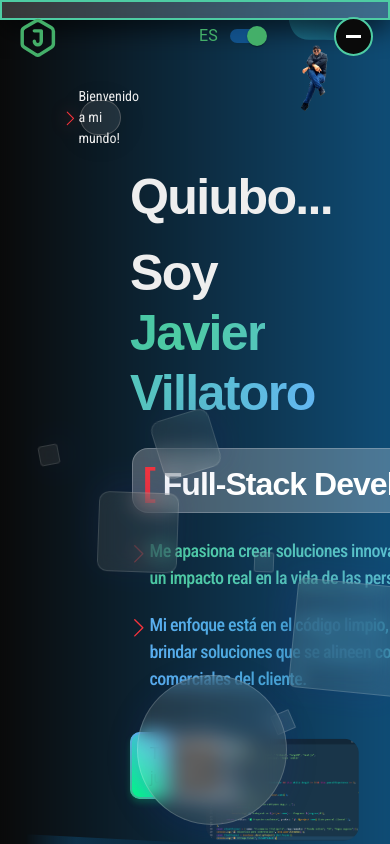
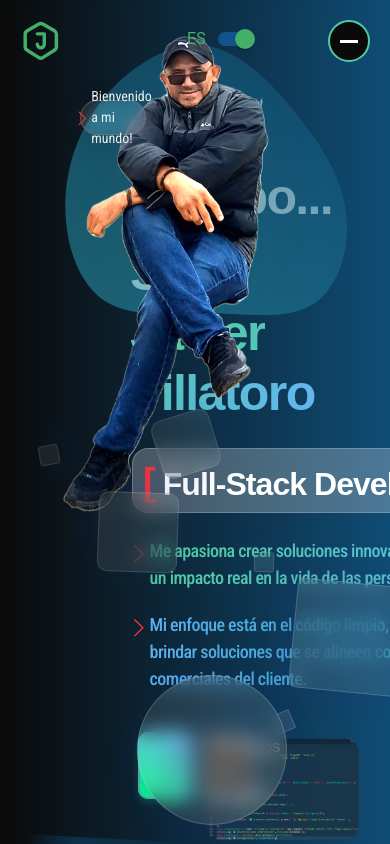
Before and after one commit to Javillat/portfolio, a React (Create React App) app in the folder frontend/: page / in a window 390 px wide. Shown: the top 844 px of the page. Built offline with nearby package versions, Linux system fonts and the light colour scheme; a web font is replaced by a local one.

Commit message:
chore: whoami picture position

```diff
--- a/frontend/src/App.css
+++ b/frontend/src/App.css
@@ -382,11 +382,11 @@ select,
   nav {
     display: flex;
     position: fixed;
-    top: 15px;
-    right: 15px;
+    top: 20px;
+    right: 20px;
     z-index: 10;
-    width: 10vw;
-    height: 10vw;
+    width: 5vh;
+    height: 5vh;
     justify-content: center !important;
     align-items: center;
     background-color: var(--primary-black);
@@ -418,7 +418,7 @@ select,
   .menu {
     display: none;
     position: fixed;
-    top: 60px;
+    top: 65px;
     right: 0;
     width: 100%;
     background-color: var(--primary-black);
@@ -446,25 +446,29 @@ select,
     color: var(--primary-black);
   }
 
-  /* .sticky {
-    display: none;
-  } */
+  .sticky {
+    border: none;
+    background: none;
+    box-shadow: none;
+    -webkit-backdrop-filter: none;
+    backdrop-filter: none;
+  }
 
   .logo-brand {
     display: flex;
     position: fixed;
-    top: 15px;
-    left: 15px;
+    top: 20px;
+    left: 20px;
     z-index: 10;
   }
 
   div #language {
     position: fixed;
-    top: 15px;
-    left: calc((100vw / 2) - 50px);
+    top: 20px;
+    left: calc((100vw / 2) - 60px);
     width: fit-content;
     height: max-content;
-    padding-right: 5px;
+    /* padding-right: 5px; */
   }
 
   /* Fin header */
@@ -484,8 +488,11 @@ select,
   .cursor__ball--small {
     display: none;
   }
+
   /* Fin cursor */
+  /* Inicio whoami */
 
+  /*Fin whoami */
   /* Inicio iconos laterales */
   aside {
     display: none;
@@ -500,7 +507,7 @@ select,
     width: 100%;
   }
 
-  .section-resume-perfil.whoami-superior {
+  .whoami-superior {
     display: flex;
     flex-direction: column;
     align-items: center;
@@ -510,7 +517,7 @@ select,
     margin: 0;
   }
 
-  .section-resume-perfil.whoami-superior.whoami-container {
+  .whoami-container {
     display: flex;
     flex-direction: column;
     align-items: stretch;
@@ -520,11 +527,23 @@ select,
     padding: 0;
   }
 
-  .section-resume-perfil.whoami-superior.whoami-container>* {
+  .whoami-container>* {
     width: 100%;
   }
 
-  .section-resume-perfil.whoami-superior.whoami-container.whoami-item.profile-picture {}
+  .whoami-item:nth-child(1).whoami-item.profile-picture {
+    position: absolute;
+    display: flex;
+    align-items: center;
+    justify-content: center;
+    text-align: center;
+    flex-direction: column;
+    width: 100%;
+    height: 60vh;
+    background-repeat: no-repeat;
+    background-size: cover;
+    background-position: center center;
+  }
 
 }
 
--- a/frontend/src/components/menu/Menu.jsx
+++ b/frontend/src/components/menu/Menu.jsx
@@ -30,7 +30,7 @@ export default function Menu() {
     }
 
     return (
-        <nav id="menu" onClick={onClickMenuToggle} className={`isMenuActive ? 'active' : ''`}>
+        <nav id="menu" onClick={onClickMenuToggle} className={` ${isMenuActive ? 'active' : ''}`}>
             <Brand />
             <div className="menu-dash"></div>
             <div className="menu-dash"></div>
```
